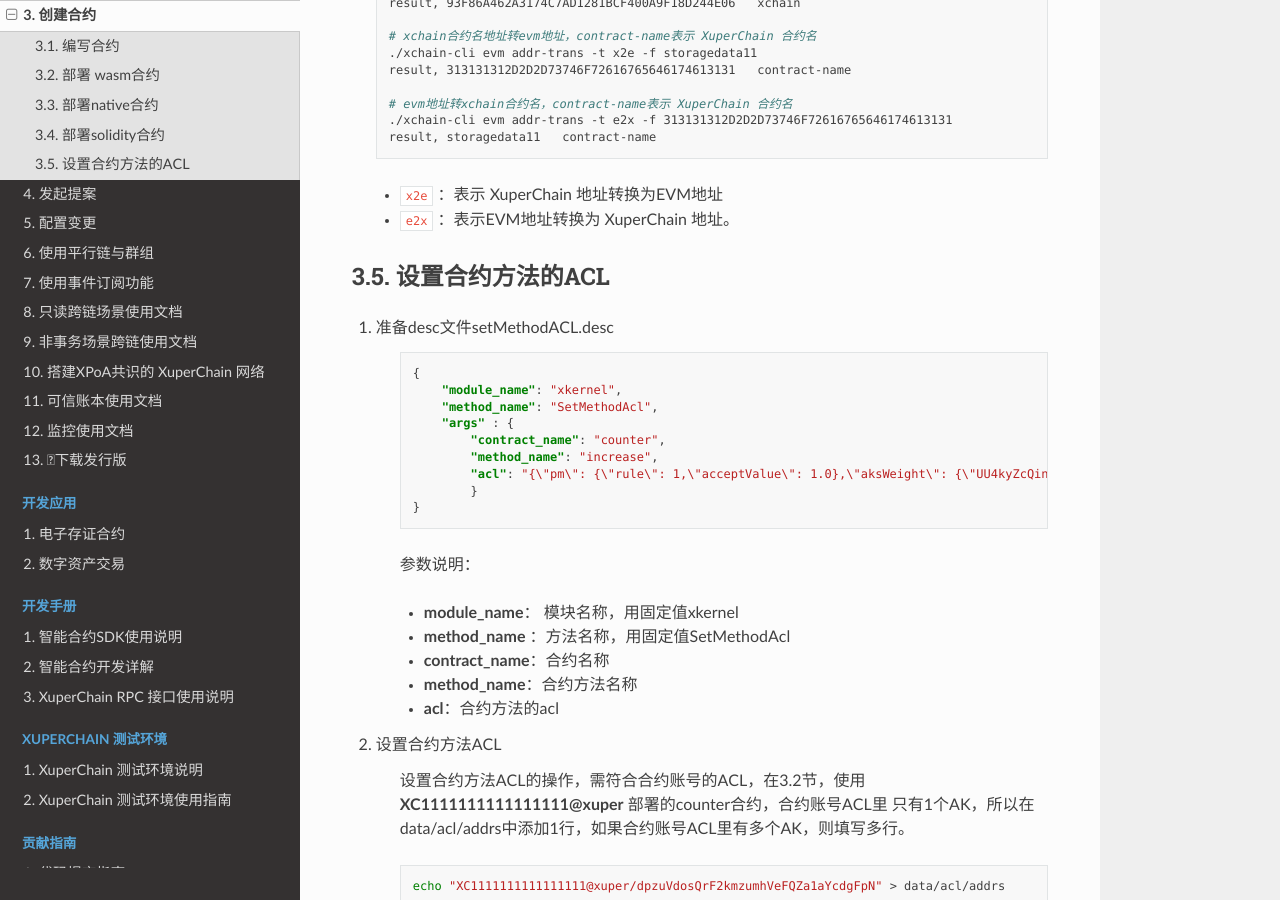
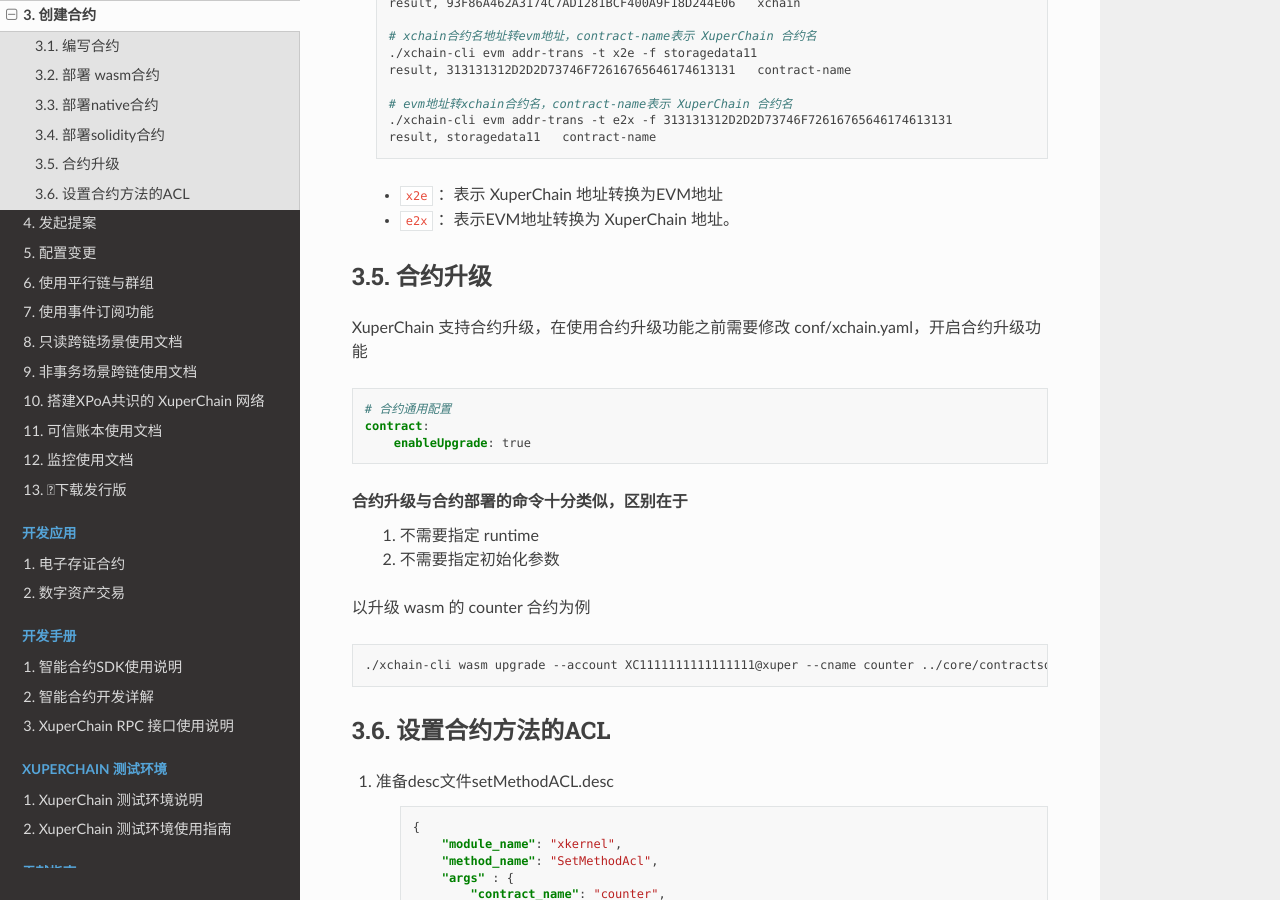
Before and after one commit to xuperchain/docs, a Sphinx documentation site: the page built from source/advanced_usage/create_contracts.rst, in a window 1280 px wide and 900 px high, scrolled down 4115 px. Built offline with Sphinx 7.4.7 and the Read the Docs theme 2.0.0, drawn with Linux system fonts in a browser that asks for light colours.

Commit message:
Add contract update

```diff
--- a/source/advanced_usage/create_contracts.rst
+++ b/source/advanced_usage/create_contracts.rst
@@ -227,6 +227,26 @@
     - ``x2e`` ：表示 XuperChain 地址转换为EVM地址
     - ``e2x`` ：表示EVM地址转换为 XuperChain 地址。
 
+合约升级
+--------
+XuperChain 支持合约升级，在使用合约升级功能之前需要修改 conf/xchain.yaml，开启合约升级功能
+
+.. code-block:: yaml
+
+    # 合约通用配置
+    contract:
+        enableUpgrade: true
+
+合约升级与合约部署的命令十分类似，区别在于
+    1. 不需要指定 runtime
+    2. 不需要指定初始化参数
+
+以升级 wasm 的 counter 合约为例
+
+.. code-block:: bash
+
+    ./xchain-cli wasm upgrade --account XC1111111111111111@xuper --cname counter ../core/contractsdk/cpp/build/counter.wasm
+
 设置合约方法的ACL
 ------------------
 
```
